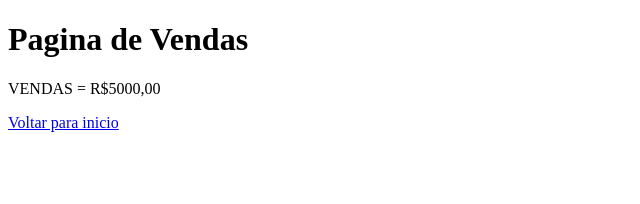
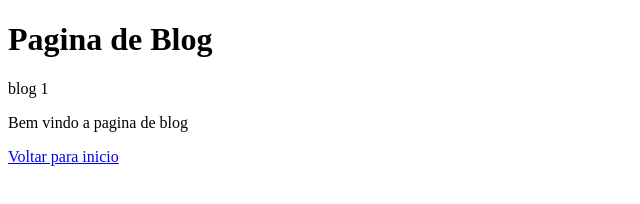
Before and after one commit to Henricks13/testeGitHubCurso, a plain HTML site: page blog.html in a window 1280 px wide. Shown: the whole page, without its empty margins (0-640 px from the left). Drawn offline with Linux system fonts and the light colour scheme.

Commit message:
Atualizações

```diff
--- a/blog.html
+++ b/blog.html
@@ -6,8 +6,9 @@
     <title>Document</title>
 </head>
 <body>
-    <h1> Pagina de Vendas</h1>
-    <p>VENDAS = R$5000,00</p>
+    <h1> Pagina de Blog</h1>
+    <p>blog 1</p>
+    <p>Bem vindo a pagina de blog</p>
         <a href="index.html">Voltar para inicio</a>
 </body>
 </html>
```
Also changed, not shown: index.html (+1 -1 lines).
